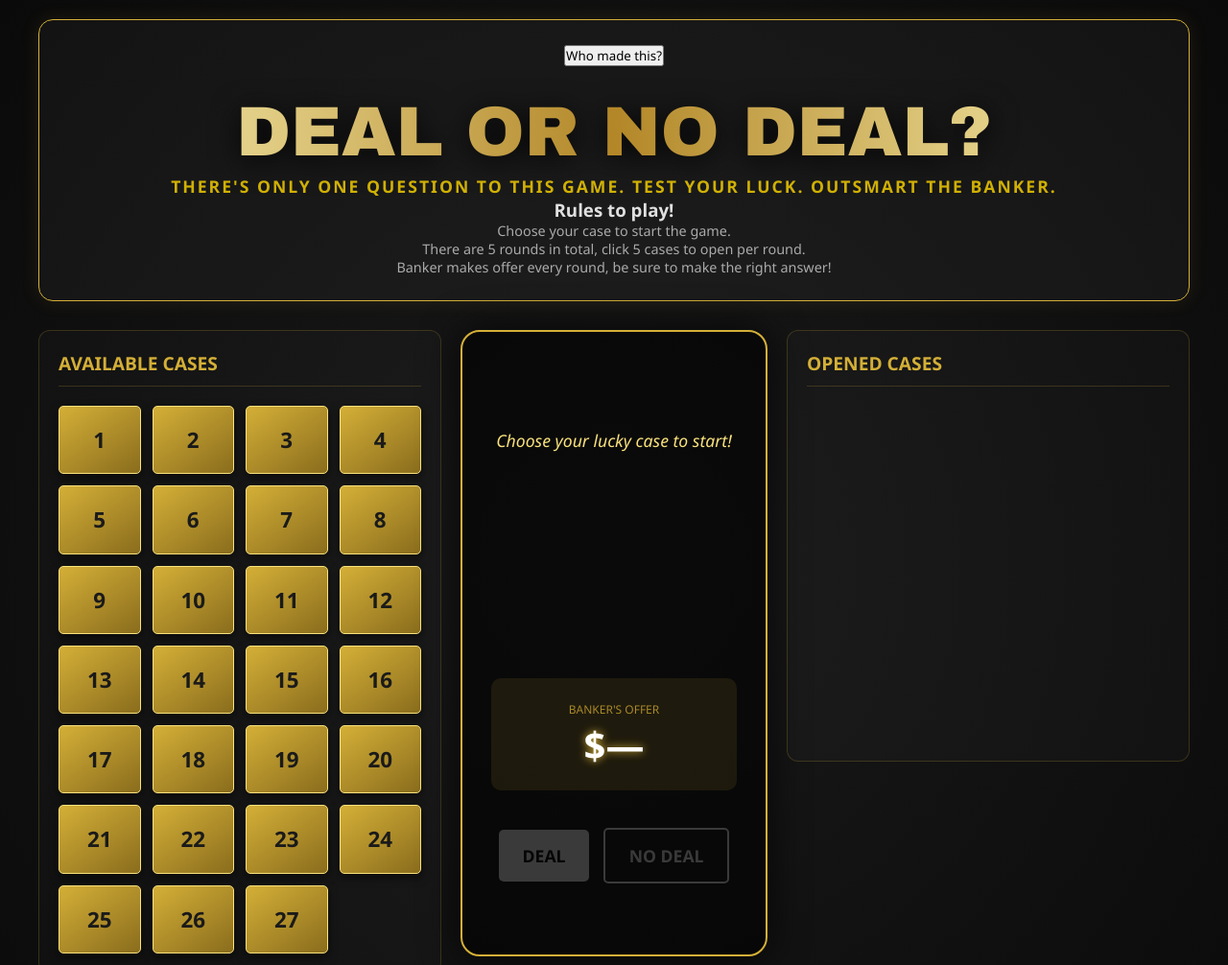
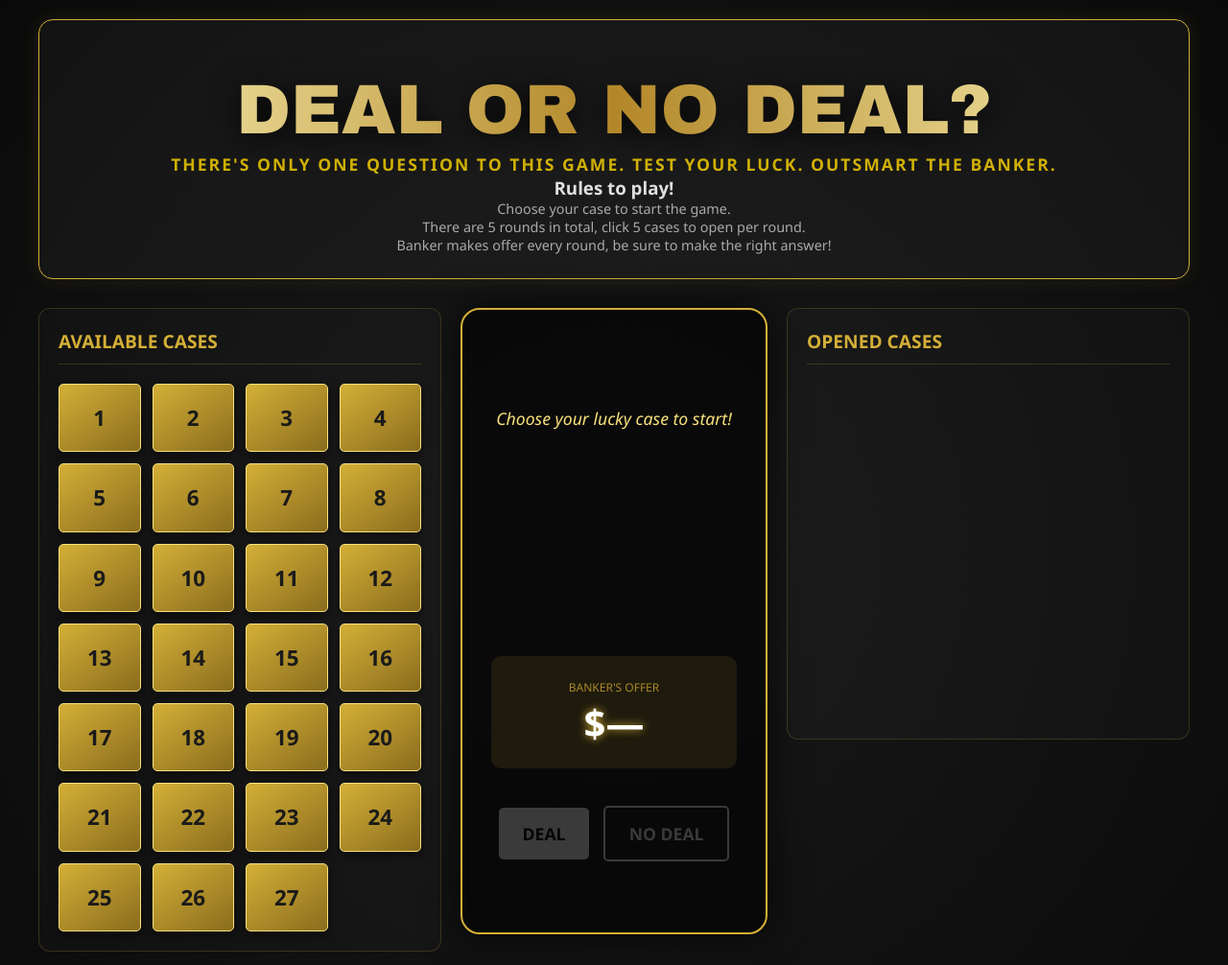
Before and after one commit to soyoung23-debug/deal-or-no-deal-game, a plain HTML site: page index.html in a window 1280 px wide. Shown: the top 1006 px of the page at 96% size. Drawn offline with Linux system fonts and the light colour scheme.

```diff
--- a/index.html
+++ b/index.html
@@ -16,9 +16,6 @@
 <div class="game">
 
     <div class="intro">
-        <div>
-            <button id="portfolioBtn" class="portfolio-btn">Who made this?</button>
-        </div>
 
         <h1 class="game-title">Deal or No Deal?</h1>
         <p class="game-subtitle">There's only one question to this game.
```
